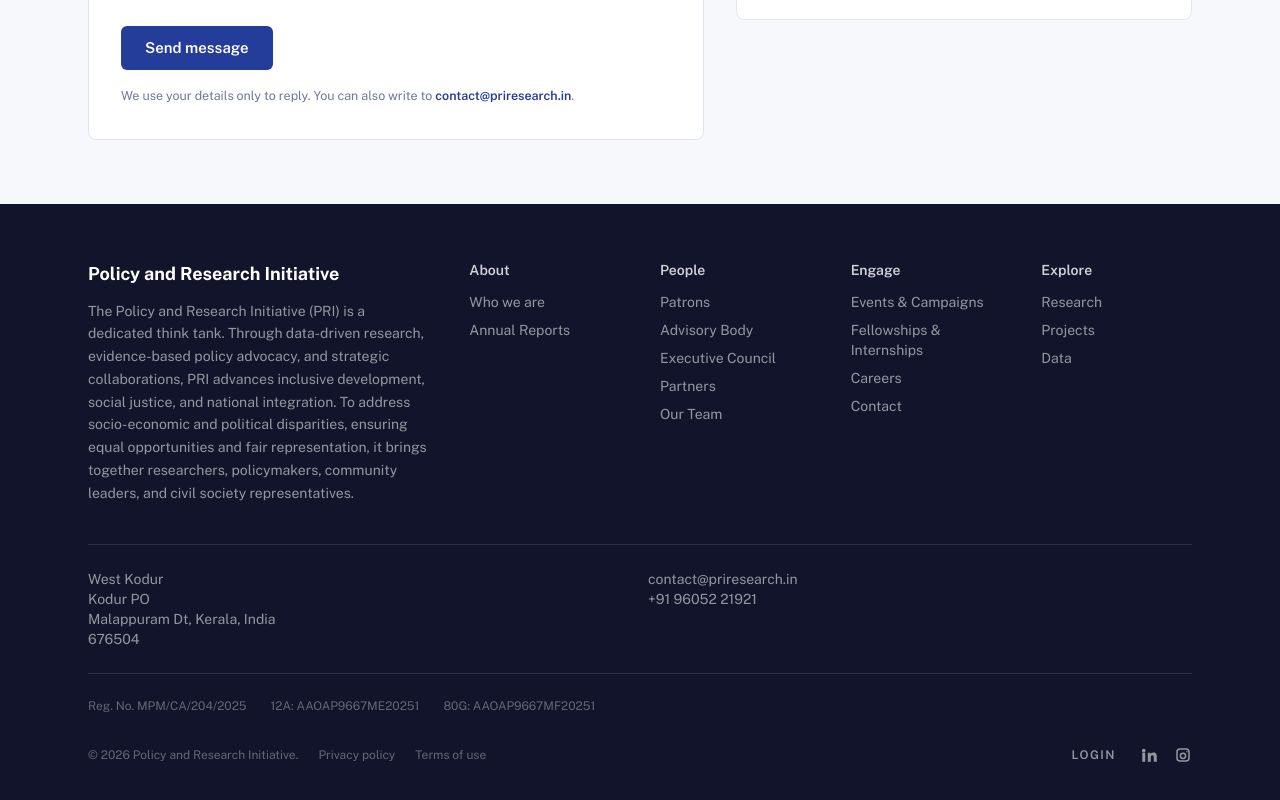
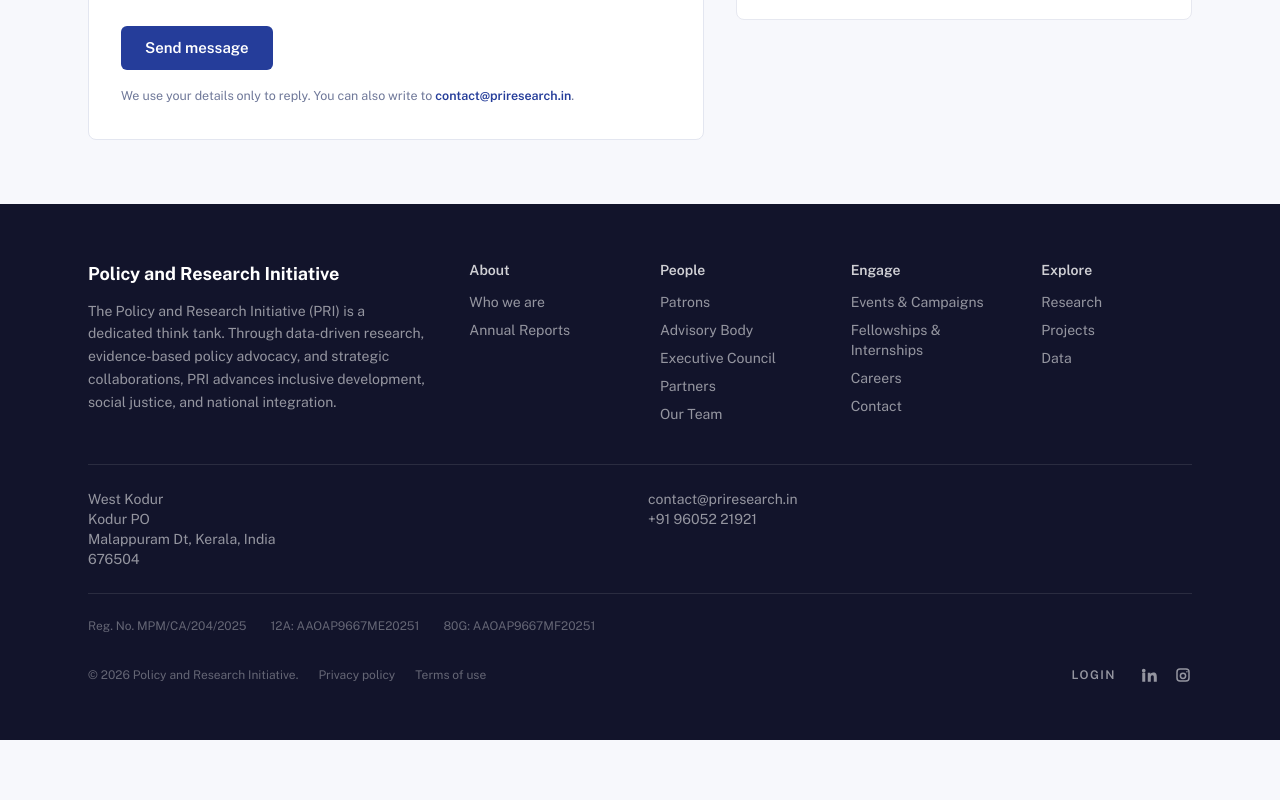
Before and after one commit to prikeralam/front-end, a Next.js app: page /contact in a window 1280 px wide. Shown: the part 864-1664 px from the top of the page. After the commit the page ends 1604 px from the top, so only its background shows below. Built offline with nearby package versions, Linux system fonts and the light colour scheme; no server answers; what openapi-fetch would draw is missing.

Commit message:
chore(footer): drop the last sentence of the PRI description (#159) (#166)
Co-authored-by: Sinan K <sinankmuriyanal@gmail.com>

```diff
--- a/app/_content/org.ts
+++ b/app/_content/org.ts
@@ -12,7 +12,7 @@ export const org = {
     "A dedicated think tank committed to promoting inclusive development, social justice, and national integration through data-driven research and evidence-based policy advocacy.",
   // The footer's "about PRI" paragraph, as supplied after the 2026-10-08 stakeholder meeting.
   description:
-    "The Policy and Research Initiative (PRI) is a dedicated think tank. Through data-driven research, evidence-based policy advocacy, and strategic collaborations, PRI advances inclusive development, social justice, and national integration. To address socio-economic and political disparities, ensuring equal opportunities and fair representation, it brings together researchers, policymakers, community leaders, and civil society representatives.",
+    "The Policy and Research Initiative (PRI) is a dedicated think tank. Through data-driven research, evidence-based policy advocacy, and strategic collaborations, PRI advances inclusive development, social justice, and national integration.",
   intro:
     "PRI brings together researchers, policymakers, community leaders, and civil society representatives to address socio-economic and political disparities, ensuring equal opportunities and fair representation.",
   email: "contact@priresearch.in",
```
Also changed, not shown: 1 other file (tests, documents, lock files or other folders).
